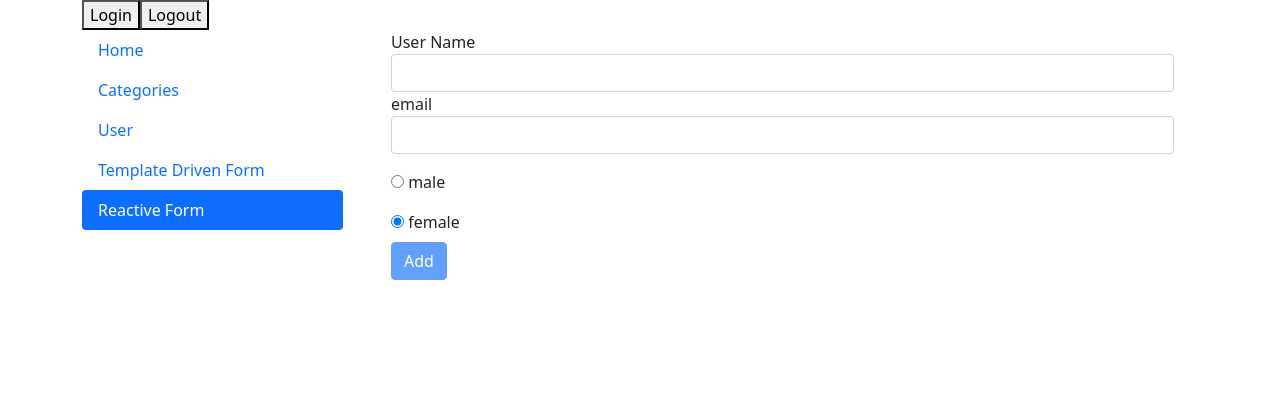
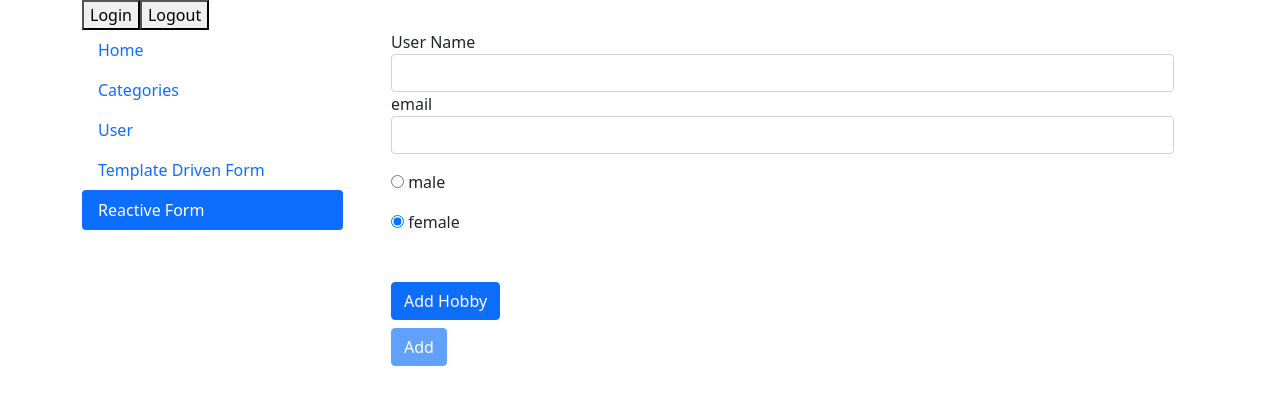
Before and after one commit to Patwalrahul3/angular-routing, an Angular app: page /reactive in a window 1280 px wide. Shown: the top 404 px of the page. Built offline with nearby package versions, Linux system fonts and the light colour scheme.

Commit message:
Adding FormArray

```diff
--- a/src/app/reactive/reactive.component.html
+++ b/src/app/reactive/reactive.component.html
@@ -54,6 +54,24 @@
           </label>
         </div>
 
+        <div formArrayName="hobbies">
+        <div class="mt-5">
+            <button type="submit" class="btn btn-primary" (click)="addHobby()">Add Hobby</button>
+        </div>
+
+        <div class="form-group" *ngFor="let hobby of hobbiesControl; let i = index">
+          <input
+            type="text"
+            class="form-control"
+            [formControlName]="i"
+
+          />
+
+        </div>
+
+      </div>
+
+
         <div class="mt-2">
           <button type="submit" class="btn btn-primary" [disabled]="!this.signupForm.valid">Add</button>
         </div>
--- a/src/app/reactive/reactive.component.ts
+++ b/src/app/reactive/reactive.component.ts
@@ -1,5 +1,5 @@
 import { Component } from '@angular/core';
-import { FormControl, FormGroup, Validators } from '@angular/forms';
+import { FormArray, FormControl, FormGroup, Validators } from '@angular/forms';
 
 @Component({
   selector: 'app-reactive',
@@ -13,6 +13,10 @@ export class ReactiveComponent {
 
   constructor() {}
 
+  get hobbiesControl(){
+     return (<FormArray>this.signupForm.get('hobbies')).controls
+  }
+
   ngOnInit() {
     this.signupForm = new FormGroup({
       userData: new FormGroup({
@@ -21,8 +25,18 @@ export class ReactiveComponent {
       }),
 
       gender: new FormControl('female'),
+      hobbies: new FormArray([])
     });
   }
 
-  onSubmit() {}
+  onSubmit() {
+    console.log(this.signupForm.value)
+  }
+
+  addHobby(){
+
+    const control = new FormControl('',[Validators.required]);
+    (<FormArray>this.signupForm.get('hobbies')).push(control);
+
+  }
 }
```
